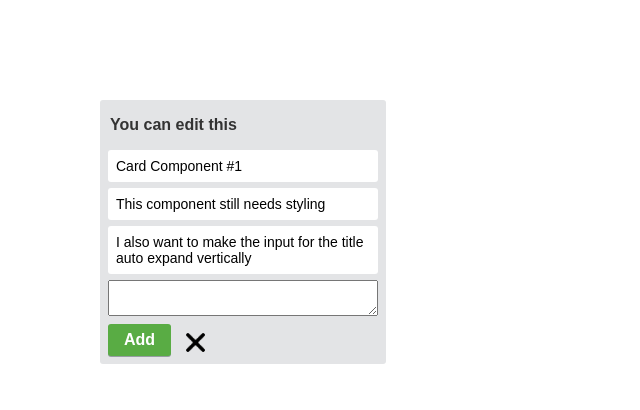
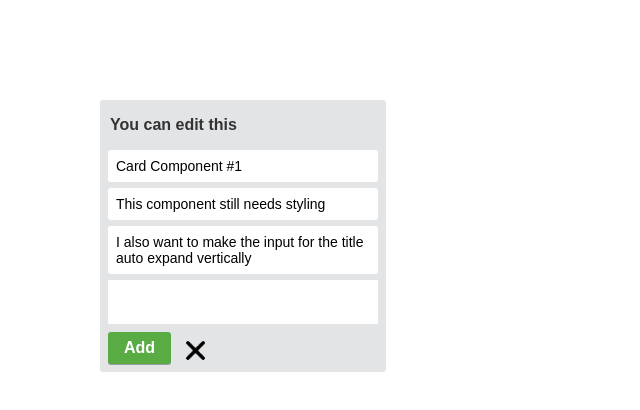
Before and after one commit to chingu-voyage4/Geckos-Team-13, a React (Create React App) app: page / in a window 1280 px wide. Both pictures are taken after a click on the button "Add a card...". Shown: the top 410 px of the page, without its empty margins (0-640 px from the left). Built offline with nearby package versions, Linux system fonts and the light colour scheme.

Commit message:
ran eslint

```diff
--- a/src/components/List.js
+++ b/src/components/List.js
@@ -111,7 +111,7 @@ export default class extends Component {
           style={{ display: this.state.outComponentSelected ? 'none' : 'block' }}
         >
           <div className='form-container'>
-            <textarea value={this.state.cardName} onChange={this.addCardTitle} onKeyPress={this.handleKeyPress} />
+            <textarea className='form-card-description' value={this.state.cardName} onChange={this.addCardTitle} onKeyPress={this.handleKeyPress} />
             <div className='form-btn-container'>
               <button type='submit' className='btn--add'>Add</button>
               <button className='btn--cancel'><img src='../close-round.png' className='cancel' onClick={this.cancelExpansion} alt='' /></button>
```
